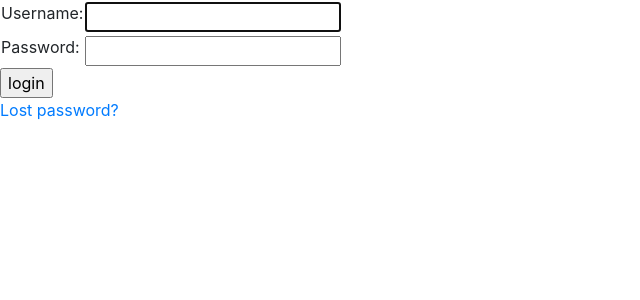
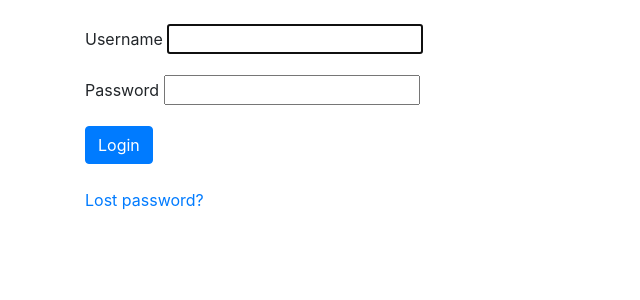
Before and after one commit to absurdity9/capstone, a Django app: page /accounts/login/ in a window 1280 px wide. Shown: the part 74-374 px from the top of the page, without its empty margins (0-640 px from the left). Run offline with Django 4.2, Linux system fonts and the light colour scheme; some libraries are stand-ins or nearby versions.

Commit message:
+ styling of login/signup pages

```diff
--- a/templates/base.html
+++ b/templates/base.html
@@ -5,7 +5,7 @@
 <!DOCTYPE html>
 <html lang="en">
     <head>
-        <title>{% block title %}Social Network{% endblock %}</title>
+        <title>{% block title %}Cashnomics{% endblock %}</title>
         <link rel="stylesheet" href="https://stackpath.bootstrapcdn.com/bootstrap/4.4.1/css/bootstrap.min.css" integrity="sha384-Vkoo8x4CGsO3+Hhxv8T/Q5PaXtkKtu6ug5TOeNV6gBiFeWPGFN9MuhOf23Q9Ifjh" crossorigin="anonymous">
         <link href="{% static 'cashnomics/styles.css' %}" rel="stylesheet">
         <link rel="stylesheet" href="https://cdnjs.cloudflare.com/ajax/libs/font-awesome/5.15.4/css/all.min.css">
@@ -19,7 +19,7 @@
                       <ul class="navbar-nav mr-auto">
                         {% if user.is_authenticated %}
                             <li class="nav-item">
-                                <a class="nav-link" href=""><strong>}</strong></a>
+                                <a class="nav-link" href=""><strong>Hello user</strong></a>
                             </li>
                         {% endif %}
                         <li class="nav-item">
--- a/templates/registration/login.html
+++ b/templates/registration/login.html
@@ -1,43 +1,48 @@
 {% extends "base.html" %}
 
 {% block body %}
+<div class="container">
 
   {% if request.session.signup_success_message %}
-  <div class="alert alert-success">
+    <div class="alert alert-success">
       <strong>{{ request.session.signup_success_message }}</strong>
-  </div>
+    </div>
   {% endif %}
 
   {% if form.errors %}
-    <p>Your username and password didn't match. Please try again.</p>
+    <div class="alert alert-danger">
+      <p>Your username and password didn't match. Please try again.</p>
+    </div>
   {% endif %}
 
   {% if next %}
     {% if user.is_authenticated %}
-      <p>Your account doesn't have access to this page. To proceed,
-      please login with an account that has access.</p>
+      <div class="alert alert-warning">
+        <p>Your account doesn't have access to this page. To proceed, please login with an account that has access.</p>
+      </div>
     {% else %}
-      <p>Please login to see this page.</p>
+      <div class="alert alert-info">
+        <p>Please login to see this page.</p>
+      </div>
     {% endif %}
   {% endif %}
 
-  <form method="post" action="{% url 'login' %}">
+  <form class="my-4" method="post" action="{% url 'login' %}">
     {% csrf_token %}
-    <table>
-      <tr>
-        <td>{{ form.username.label_tag }}</td>
-        <td>{{ form.username }}</td>
-      </tr>
-      <tr>
-        <td>{{ form.password.label_tag }}</td>
-        <td>{{ form.password }}</td>
-      </tr>
-    </table>
-    <input type="submit" value="login">
+    <div class="mb-3">
+      <label for="id_username" class="form-label">Username</label>
+      {{ form.username }}
+    </div>
+    <div class="mb-3">
+      <label for="id_password" class="form-label">Password</label>
+      {{ form.password }}
+    </div>
+    <button type="submit" class="btn btn-primary">Login</button>
     <input type="hidden" name="next" value="{{ next }}">
   </form>
 
-  {# Assumes you setup the password_reset view in your URLconf #}
-  <p><a href="{% url 'password_reset' %}">Lost password?</a></p>
+  <p><a href="{% url 'password_reset' %}" class="text-decoration-none">Lost password?</a></p>
+
+</div>
 
 {% endblock %}
```
Also changed, not shown: templates/registration/password_reset_form.html (+17 -7 lines), templates/registration/signup.html (+9 -4 lines), db.sqlite3.
